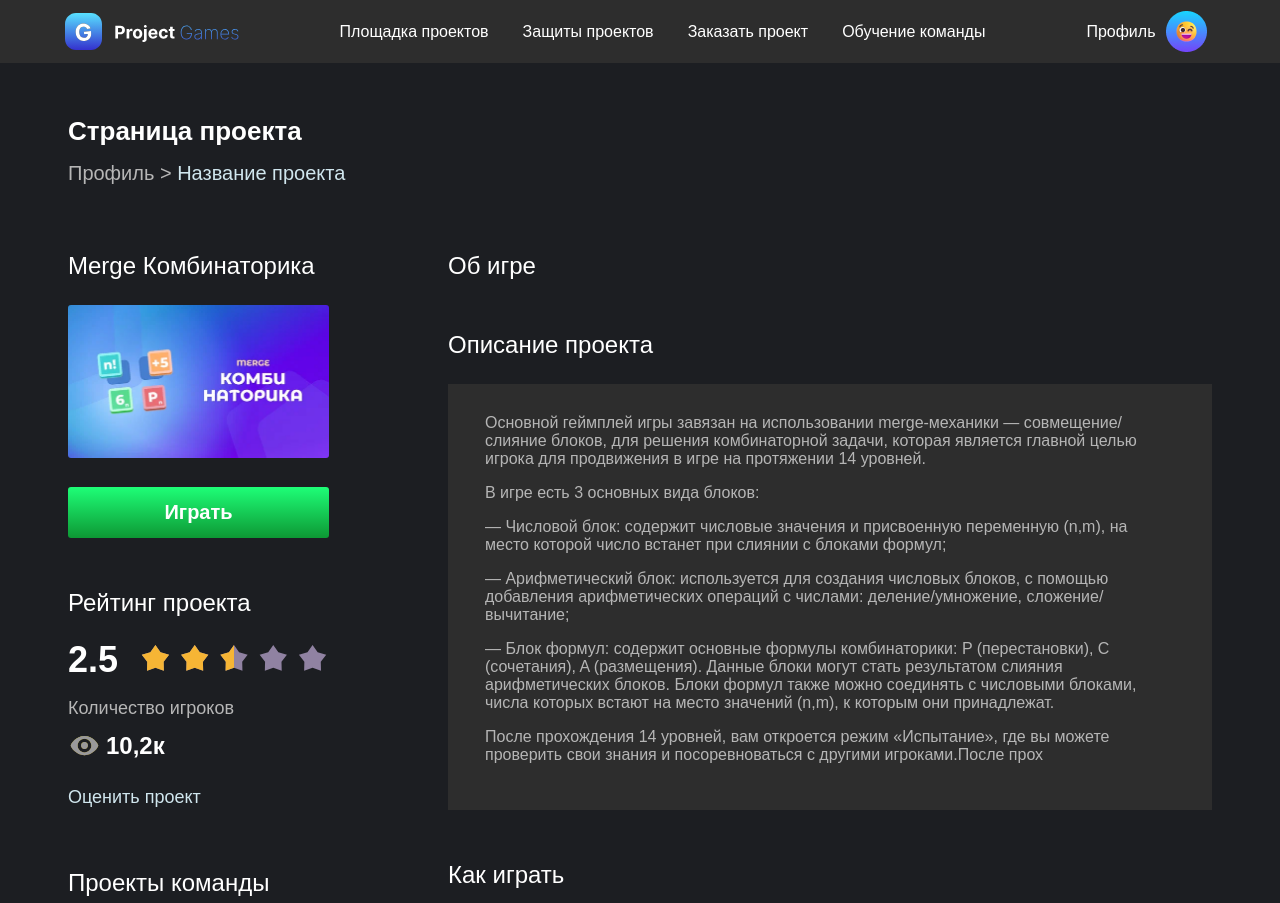
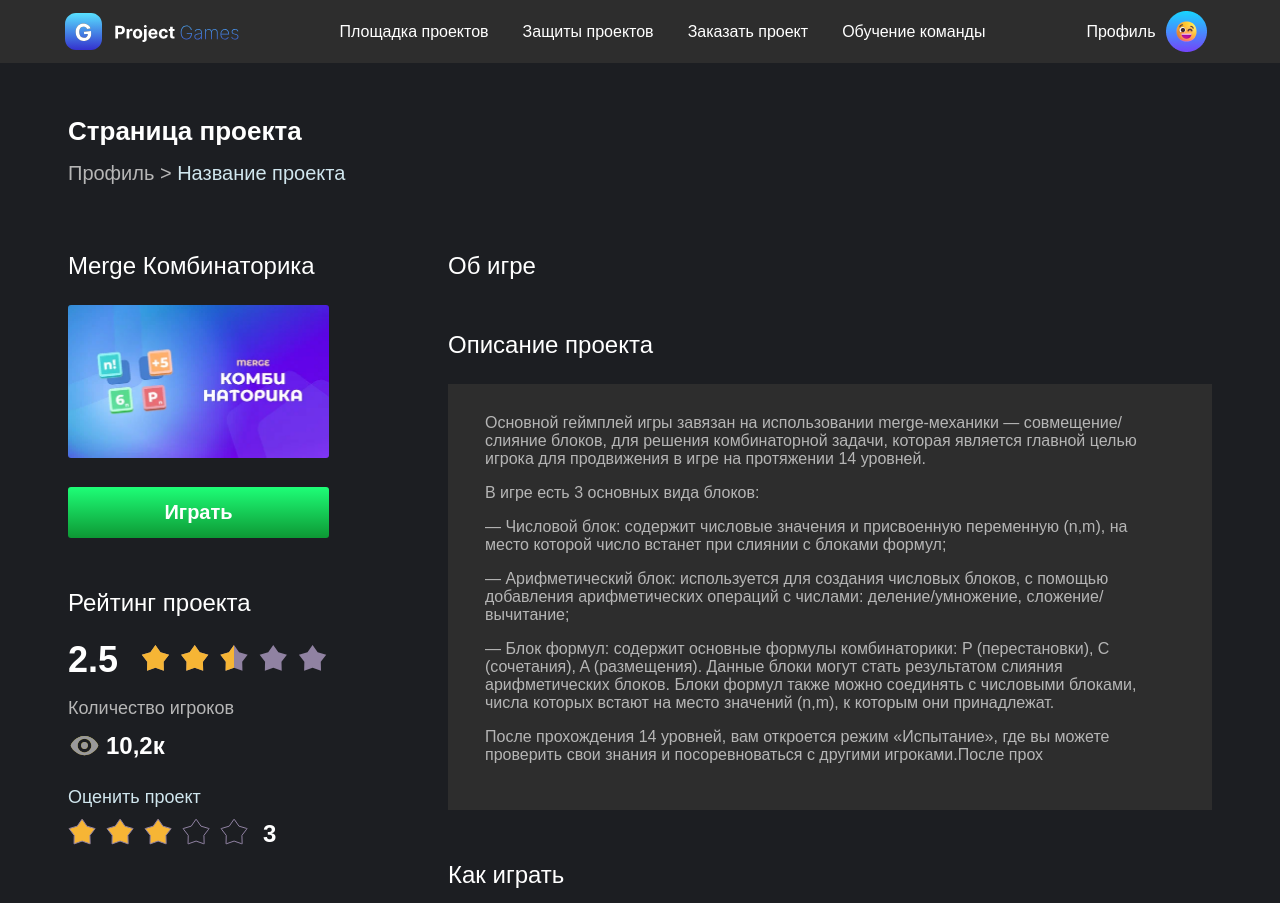
Before and after one commit to d-a-v-a/web-agregator, a React (Create React App) app: page /project in a window 1280 px wide. Shown: the top 903 px of the page. Built offline with nearby package versions, Linux system fonts and the light colour scheme; a web font is replaced by a local one.

Commit message:
add rating action

```diff
--- a/src/components/RatingAction.tsx
+++ b/src/components/RatingAction.tsx
@@ -1,4 +1,4 @@
-import React from "react";
+import React, {useState} from "react";
 import styled from "styled-components";
 
 const RatingActionStyle = styled.div`
@@ -19,8 +19,33 @@ const GridStyle = styled.div`
   gap: 15px;
 `
 
-const StarsStyle = styled.div`
+const StarsStyled = styled.div`
+  display: flex;
+  flex-direction: row-reverse;
+  align-items: center;
+`
 
+const StarStyled = styled.div<{ active?: boolean }>`
+  cursor: pointer;
+  padding-right: 10px;
+
+  &:first-child {
+    padding-right: 0;
+  }
+
+  svg path {
+    transition: fill 0.3s ease-in-out, stroke 0.3s ease-in-out;
+  }
+
+  svg path {
+    fill: ${props =>
+            (props.active ? 'var(--gold-bg)' : '')};
+  }
+
+  &:hover svg path, &:hover ~ div svg path {
+    fill: var(--gold-bg);
+    stroke: var(--statistics-color);
+  }
 `
 
 const RatingCount = styled.div`
@@ -29,13 +54,47 @@ const RatingCount = styled.div`
   color: var(--white-color);
 `
 
+interface StarProps {
+    value: number,
+    setRating: any,
+    rating: number
+}
+
+const RatingStar = ({value, rating, setRating}: StarProps) => {
+    const onClickHandler = () => {
+        setRating(value)
+    }
+
+    return (
+        <StarStyled active={value <= rating} onClick={onClickHandler}>
+            <svg width="28" height="27" viewBox="0 0 28 27" fill="none"
+                 xmlns="http://www.w3.org/2000/svg">
+                <path d="M14.5023 1.71609L14.0907 1.11943L13.6791
+                            1.71609L9.24238 8.14803L1.75422 10.38L1.05957 10.5871L1.49985
+                            11.1629L6.24596 17.3701L6.05475 25.1815L6.03702 25.9061L6.7207
+                            25.6653L14.0907 23.0696L21.4607 25.6653L22.1444 25.9061L22.1266
+                            25.1815L21.9354 17.3701L26.6815 11.1629L27.1218 10.5871L26.4272
+                            10.38L18.939 8.14803L14.5023 1.71609Z" fill="transparent" stroke="#9082A2"/>
+            </svg>
+        </StarStyled>
+    )
+}
+
 const RatingAction = () => {
+    const [rating, setRating] = useState(3)
+
     return (
         <RatingActionStyle>
             <TitleStyle>Оценить проект</TitleStyle>
             <GridStyle>
-                <StarsStyle />
-                <RatingCount></RatingCount>
+                <StarsStyled>
+                    <RatingStar rating={rating} setRating={setRating} value={5}/>
+                    <RatingStar rating={rating} setRating={setRating} value={4}/>
+                    <RatingStar rating={rating} setRating={setRating} value={3}/>
+                    <RatingStar rating={rating} setRating={setRating} value={2}/>
+                    <RatingStar rating={rating} setRating={setRating} value={1}/>
+                </StarsStyled>
+                <RatingCount>{rating}</RatingCount>
             </GridStyle>
         </RatingActionStyle>
     )
--- a/src/index.tsx
+++ b/src/index.tsx
@@ -29,6 +29,7 @@ const GlobalStyle = createGlobalStyle`
     --blue-dark-bg: #177DDC;
     --step-grey: #3C3C3C;
     --title-blue-grey: #D0E6EE;
+    --gold-bg: #F6B535;
   }
 
 
```
